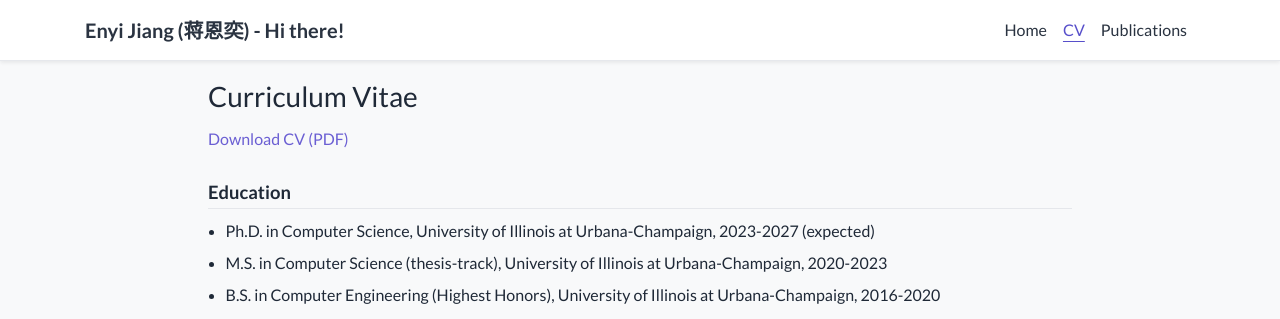
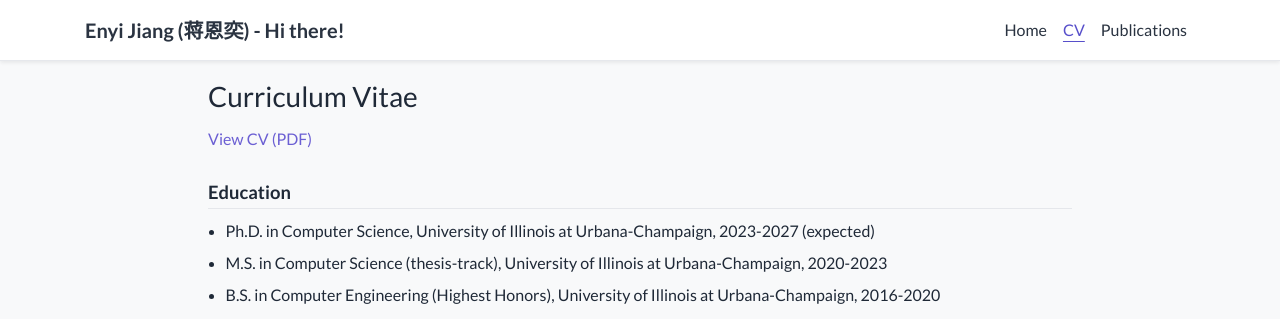
Before and after one commit to enyijiang/enyijiang.github.io, a Jekyll site: the page built from _pages/cv.md, in a window 1280 px wide and 900 px high. Shown: the top 319 px of the window. Built offline with Jekyll 4.4.1, drawn with Linux system fonts in a browser that asks for light colours; nearby versions of some CDN libraries; a style sheet for code colours, icons or effects is not loaded.

Commit message:
Open CV in new tab and style appointment section in purple

```diff
--- a/_includes/widgets/appointment_button.html
+++ b/_includes/widgets/appointment_button.html
@@ -7,7 +7,7 @@
     window.addEventListener('load', function() {
         calendar.schedulingButton.load({
             url: 'https://calendar.google.com/calendar/appointments/schedules/AcZssZ0qi6PeqVN_ck6k-26fiKUTOoRSc7zJSQexoxGkGBviP2gHMmYkCfGtjKK8ZhBLazzumNAp3KoZ?gv=true',
-            color: '#039BE5',
+            color: '#6B5FD3',
             label: 'Book an appointment',
             target: target,
         });
--- a/_includes/widgets/profile_card_bio_only.html
+++ b/_includes/widgets/profile_card_bio_only.html
@@ -14,7 +14,7 @@
                             {{ site.data.profile.short_bio }}
                         </div>
                         {% if site.data.profile.cv_link %}
-                            <a download href="{{ site.data.profile.cv_link | relative_url }}"><i class="fas fa-file-alt"></i> Download CV (PDF)</a> <br/>
+                            <a target="_blank" rel="noopener" href="{{ site.data.profile.cv_link | relative_url }}"><i class="fas fa-file-alt"></i> View CV (PDF)</a> <br/>
                         {% endif %}
                     </div>
 
--- a/_pages/cv.md
+++ b/_pages/cv.md
@@ -11,7 +11,7 @@
 
 # Curriculum Vitae
 
-<a href="{{ site.data.profile.cv_link | relative_url }}" download>Download CV (PDF)</a>
+<a href="{{ site.data.profile.cv_link | relative_url }}" target="_blank" rel="noopener">View CV (PDF)</a>
 
 ## Education
 
--- a/index.html
+++ b/index.html
@@ -12,7 +12,8 @@
 
         {% include widgets/profile_card_bio_only.html %}
 
-        <div class="my-3">
+        <div class="my-3 p-4 bg-white shadow-sm rounded-xl">
+            <p class="mb-3">Interested in discussing AI safety, alignment, or a potential research collaboration? Book a time below to connect with me.</p>
             {% include widgets/appointment_button.html %}
         </div>
 
```
